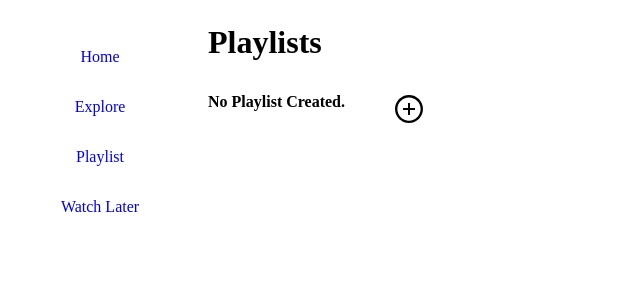
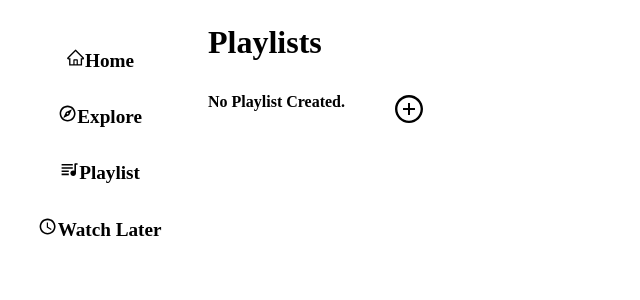
Before and after one commit to Amankumar62/video_lib_MCR9, a React (Create React App) app: page /playlist in a window 1280 px wide. Shown: the top 300 px of the page, without its empty margins (0-640 px from the left). Built offline with nearby package versions, Linux system fonts and the light colour scheme.

Commit message:
feat: refactor context

```diff
--- a/src/App.css
+++ b/src/App.css
@@ -9,9 +9,12 @@
   align-items: center;
   gap: 2rem;
   padding-top: 3rem;
+  font-size: 1.2rem;
+  font-weight: 600;
 }
 a {
   text-decoration: none;
+  color: #000;
 }
 
 .listing {
--- a/src/App.js
+++ b/src/App.js
@@ -3,6 +3,10 @@ import "./App.css";
 import Home from "./pages/Home";
 import Explore from "./pages/Explore";
 import Playlist from "./pages/PlayList";
+import { AiOutlineHome } from "react-icons/ai";
+import { MdOutlineExplore } from "react-icons/md";
+import { BiSolidPlaylist } from "react-icons/bi";
+import { MdOutlineWatchLater } from "react-icons/md";
 import WatchLater from "./pages/WatchLater";
 import Layout from "./component/Layout";
 import CategoryPage from "./pages/CategoryPage";
@@ -12,10 +16,22 @@ function App() {
   return (
     <div className="App">
       <aside className="sidebar">
-        <Link to="/">Home</Link>
-        <Link to="/explore">Explore</Link>
-        <Link to="/playlist">Playlist</Link>
-        <Link to="/watchlater">Watch Later</Link>
+        <Link to="/">
+          <AiOutlineHome />
+          Home
+        </Link>
+        <Link to="/explore">
+          <MdOutlineExplore />
+          Explore
+        </Link>
+        <Link to="/playlist">
+          <BiSolidPlaylist />
+          Playlist
+        </Link>
+        <Link to="/watchlater">
+          <MdOutlineWatchLater />
+          Watch Later
+        </Link>
       </aside>
       <Routes>
         <Route path="/" element={<Layout />}>
--- a/src/context/VideoContext.jsx
+++ b/src/context/VideoContext.jsx
@@ -1,4 +1,4 @@
-import { createContext, useReducer } from "react";
+import { createContext, useReducer, useEffect } from "react";
 import { videos } from "../data";
 
 export const VideoContext = createContext();
@@ -12,6 +12,8 @@ const videoReducer = (prevState, { type, payload }) => {
         ...prevState,
         watchlater: prevState.watchlater.filter((id) => id !== payload),
       };
+    case "SET_DATA":
+      return payload;
     case "CREATE_PLAYLIST":
       return { ...prevState, playlists: [...prevState.playlists, payload] };
     case "REMOVE_PLAYLIST":
@@ -110,6 +112,18 @@ export const VideoProvider = ({ children }) => {
   const editNote = (id, note) => {
     dispatch({ type: "EDIT_NOTE", payload: { id: id, note: note } });
   };
+
+  useEffect(() => {
+    const data = localStorage.getItem("videoData");
+    if (data !== undefined) {
+      dispatch({ type: "SET_DATA", payload: JSON.parse(data) });
+    }
+  }, []);
+
+  useEffect(() => {
+    localStorage.setItem("videoData", JSON.stringify(videoData));
+  }, [videoData]);
+
   return (
     <VideoContext.Provider
       value={{
--- a/src/pages/Explore.jsx
+++ b/src/pages/Explore.jsx
@@ -1,13 +1,34 @@
-import React, { useContext } from "react";
+import React, { useContext, useReducer, useState } from "react";
 import { VideoContext } from "../context/VideoContext";
 import VideoCard from "../component/VideoCard";
-
+const queryReducer = (prevState, { type, payload }) => {
+  switch (type) {
+    case "ADD_QUERY":
+      return payload;
+    case "default":
+      return prevState;
+  }
+};
 const Explore = () => {
   const { videos } = useContext(VideoContext);
+
+  const [query, dispatch] = useReducer(queryReducer, "");
+
+  console.log(query);
+  let queryData = videos.filter(
+    (video) => video.title.toLowerCase() === query.trim().toLowerCase()
+  );
+  console.log(queryData);
+
   return (
     <div>
       <h1>Explore</h1>
-      <input type="search" />
+      <input
+        type="search"
+        onChange={(e) =>
+          dispatch({ type: "ADD_QUERY", payload: e.target.value })
+        }
+      />
       <div className="listing">
         {videos.map((video) => (
           <VideoCard key={video._id} {...video} />
```
